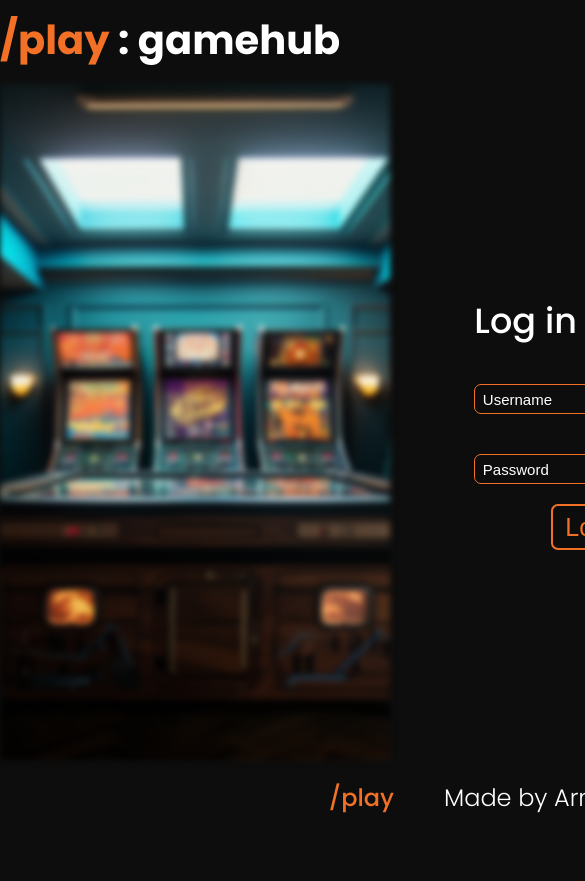
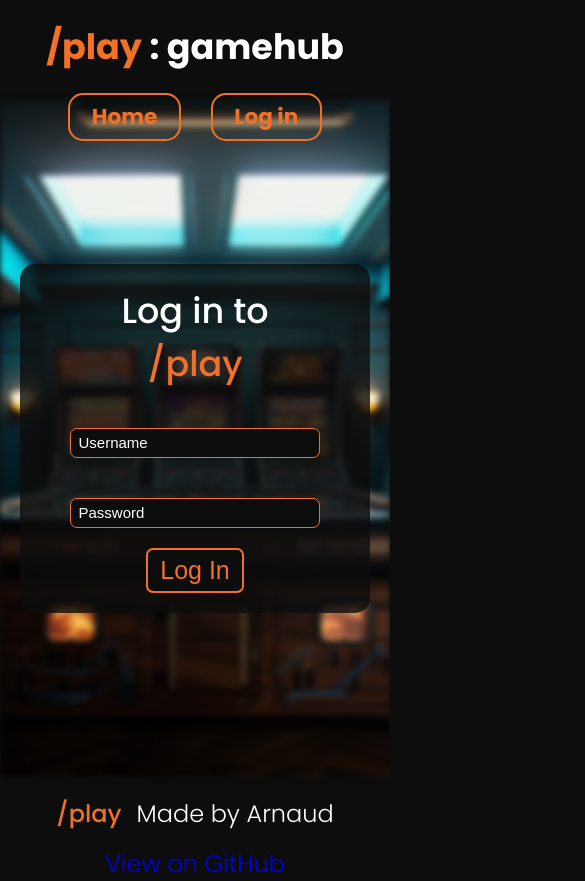
Before and after one commit to arobri67/playMERN3, a React (Vite) app: page /login in a window 390 px wide. Shown: the top 881 px of the page, 585 px wide, since content can reach past the window. Before the commit the page ends 844 px from the top, so only its background shows below. Built offline with nearby package versions, Linux system fonts and the light colour scheme; a web font is replaced by a local one.

Commit message:
fix responsive

```diff
--- a/src/App.css
+++ b/src/App.css
@@ -1,6 +1,3 @@
-#root {
-  height: 100svh;
-}
 .container {
   width: 1200px;
   margin: 0 auto;
@@ -12,6 +9,7 @@ header {
 }
 header > nav {
   display: flex;
+  flex-wrap: wrap;
   align-items: center;
   justify-content: space-between;
 }
@@ -24,6 +22,7 @@ header > nav {
 }
 .action-btn {
   display: flex;
+  flex-wrap: wrap;
   gap: 3em;
 }
 .nav-link {
@@ -46,9 +45,10 @@ header > nav {
 
 /* HOME */
 main {
+  display: flex;
+  align-items: center;
   position: relative;
-  height: 80svh;
-  width: 100svw;
+  min-height: 80svh;
 }
 main::before {
   content: "";
@@ -72,6 +72,7 @@ footer {
 }
 footer > ul {
   display: flex;
+  flex-wrap: wrap;
   gap: 5em;
   justify-content: center;
 }
@@ -90,3 +91,37 @@ footer > ul > li a:visited {
 footer > ul > li a:hover {
   text-decoration: underline;
 }
+@media (max-width: 1200px) {
+  .container {
+    width: 100%;
+    padding: 2em;
+  }
+}
+@media (max-width: 768px) {
+  header > nav {
+    justify-content: center;
+    gap: 2em;
+  }
+  .logo {
+    font-size: 3.5rem;
+  }
+}
+header {
+  height: 12svh;
+}
+
+footer > ul {
+  gap: 1.5em;
+}
+
+@media (max-width: 320px) {
+  .logo {
+    font-size: 3rem;
+  }
+  .action-btn {
+    gap: 1em;
+  }
+  footer > ul > li {
+    font-size: 2rem;
+  }
+}
--- a/src/assets/pages/games/Games.css
+++ b/src/assets/pages/games/Games.css
@@ -51,3 +51,12 @@
   background-color: var(--secondary-color);
   color: var(--tertiary-color);
 }
+@media (max-width: 320px) {
+  .game-card {
+    height: 350px;
+    width: 250px;
+  }
+  .game-body > h2 {
+    font-size: 2.35rem;
+  }
+}
--- a/src/assets/pages/games/sudoku/Sudoku.css
+++ b/src/assets/pages/games/sudoku/Sudoku.css
@@ -1,9 +1,9 @@
 .sudoku {
   display: flex;
+  flex-wrap: wrap;
   justify-content: space-between;
   align-items: center;
   height: 100%;
-  gap: 10em;
 }
 /* BOARD CENTER */
 .sudoku-board {
@@ -31,8 +31,8 @@
 .sudoku-cell {
   height: 6svh;
   width: 6svh;
-  max-height: 100px;
-  max-width: 100px;
+  max-height: 60px;
+  max-width: 60px;
   background-color: var(--primary-color);
   border: 1px solid var(--secondary-color);
   display: flex;
@@ -209,3 +209,40 @@
   color: var(--secondary-color);
   font-weight: 500;
 }
+@media (max-width: 1044px) {
+  .sudoku {
+    flex-direction: column;
+    gap: 5em;
+  }
+}
+@media (max-width: 768px) {
+  .sudoku-left-container,
+  .sudoku-right-container {
+    width: 50%;
+  }
+}
+@media (max-width: 425px) {
+  .sudoku-cell {
+    max-height: 40px;
+    max-width: 40px;
+  }
+  .sudoku-board {
+    padding: 1.5em;
+  }
+  .sudoku-left-container,
+  .sudoku-right-container {
+    width: 100%;
+  }
+}
+@media (max-width: 375px) {
+  .sudoku-cell {
+    max-height: 35px;
+    max-width: 35px;
+  }
+}
+@media (max-width: 320px) {
+  .sudoku-cell {
+    max-height: 28px;
+    max-width: 28px;
+  }
+}
--- a/src/assets/pages/games/tictactoe/TicTacToe.css
+++ b/src/assets/pages/games/tictactoe/TicTacToe.css
@@ -1,5 +1,6 @@
 .tictactoe {
   display: flex;
+  flex-wrap: wrap;
   justify-content: space-between;
   align-items: center;
   height: 100%;
@@ -122,3 +123,19 @@
   color: var(--secondary-color);
   font-weight: 400;
 }
+
+@media (max-width: 1118px) {
+  .tictactoe {
+    gap: 5em;
+    flex-direction: column;
+  }
+}
+@media (max-width: 768px) {
+  .tictactoe-cell {
+    max-width: 75px;
+    max-height: 75px;
+  }
+  .info-body {
+    max-height: 250px;
+  }
+}
--- a/src/assets/pages/games/wordguess/WordGuess.css
+++ b/src/assets/pages/games/wordguess/WordGuess.css
@@ -66,6 +66,7 @@
 /* TOP */
 .wg-top {
   display: flex;
+  flex-wrap: wrap;
   justify-content: space-between;
   height: 40%;
 }
@@ -74,7 +75,7 @@
   border: 1px solid var(--secondary-color);
   background-color: var(--primary-transparent-color);
   border-radius: 20px;
-  width: 55%;
+  /* width: 55%; */
   margin-top: auto;
   margin-bottom: auto;
   display: flex;
@@ -171,7 +172,6 @@
   border: 1px solid var(--secondary-color);
   border-radius: 20px;
   padding: 1em;
-
   margin-top: auto;
   margin-bottom: auto;
 }
@@ -200,3 +200,25 @@
   color: var(--secondary-color);
   font-weight: 600;
 }
+
+@media (max-width: 1024px) {
+  .wg-top {
+    flex-direction: column;
+    align-items: center;
+    gap: 3em;
+  }
+}
+@media (max-width: 425px) {
+  .wg-middle-container,
+  .wg-left-container,
+  .wg-middle-message,
+  .keyboard-body {
+    width: 100%;
+  }
+  .wg-middle-container > ul {
+    gap: 0.6em;
+  }
+  .wg-middle-container > ul > li {
+    font-size: 2.45rem;
+  }
+}
--- a/src/assets/pages/home/Home.css
+++ b/src/assets/pages/home/Home.css
@@ -1,7 +1,6 @@
 /* HOME STYLES */
 .home {
   height: 100%;
-  position: relative;
   z-index: 1;
   display: flex;
   align-items: center;
@@ -25,3 +24,8 @@
 .welcome-msg > h1 > span {
   color: var(--secondary-color);
 }
+@media (max-width: 375px) {
+  .welcome-msg > h1 {
+    font-size: 4rem;
+  }
+}
--- a/src/index.css
+++ b/src/index.css
@@ -18,7 +18,6 @@ html {
   background-color: var(--primary-color);
   color: var(--tertiary-color);
   font-weight: 300;
-  height: 100svh;
 }
 h1,
 h2,
```
